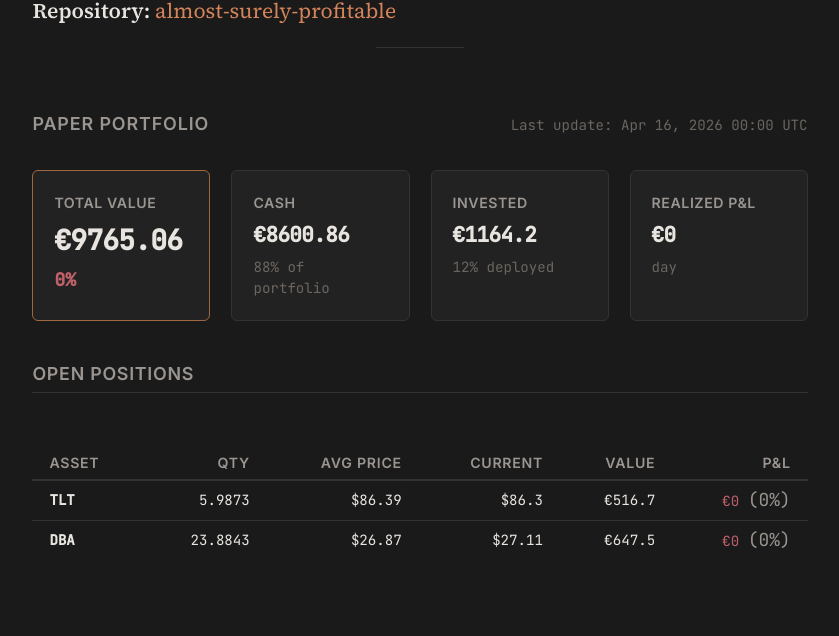
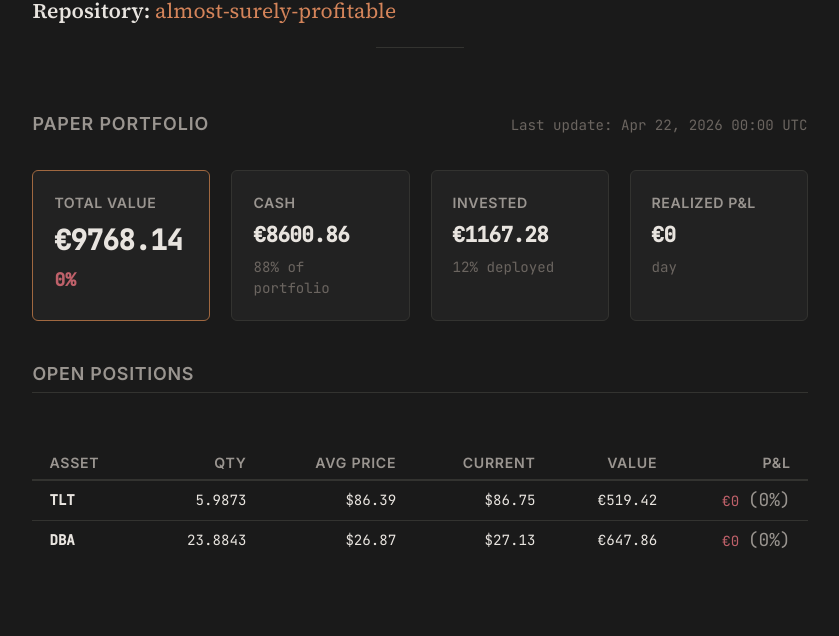
Before and after one commit to Alm0stSurely/alm0stsurely.github.io, a Jekyll site: the page built from trading.md, in a window 1280 px wide and 900 px high, scrolled down 854 px. Shown: the part 144-780 px from the top of the window, without its empty margins (220-1059 px from the left). Built offline with Jekyll 4.4.1, drawn with Linux system fonts in a browser that asks for light colours.

Commit message:
daily: update portfolio and trading analysis for 2026-04-22

```diff
--- a/_data/portfolio.json
+++ b/_data/portfolio.json
@@ -1,27 +1,27 @@
 {
-  "total_value": 9765.06,
+  "total_value": 9768.14,
   "cash": 8600.86,
-  "cash_pct": 88.04,
+  "cash_pct": 88.05,
   "realized_pnl": -401.38,
-  "last_updated": "2026-04-16",
+  "last_updated": "2026-04-22",
   "positions": [
     {
       "ticker": "TLT",
       "quantity": 5.9873,
       "avg_price": 86.39,
-      "current_price": 86.30,
-      "market_value": 516.70,
-      "unrealized_pnl": -0.51,
-      "unrealized_pnl_pct": -0.10
+      "current_price": 86.75,
+      "market_value": 519.42,
+      "unrealized_pnl": 2.22,
+      "unrealized_pnl_pct": 0.43
     },
     {
       "ticker": "DBA",
       "quantity": 23.8843,
       "avg_price": 26.87,
-      "current_price": 27.11,
-      "market_value": 647.50,
-      "unrealized_pnl": 5.73,
-      "unrealized_pnl_pct": 0.89
+      "current_price": 27.13,
+      "market_value": 647.86,
+      "unrealized_pnl": 6.09,
+      "unrealized_pnl_pct": 0.95
     }
   ]
 }
```
Also changed, not shown: _trading_analysis.md (+24 -24 lines).
